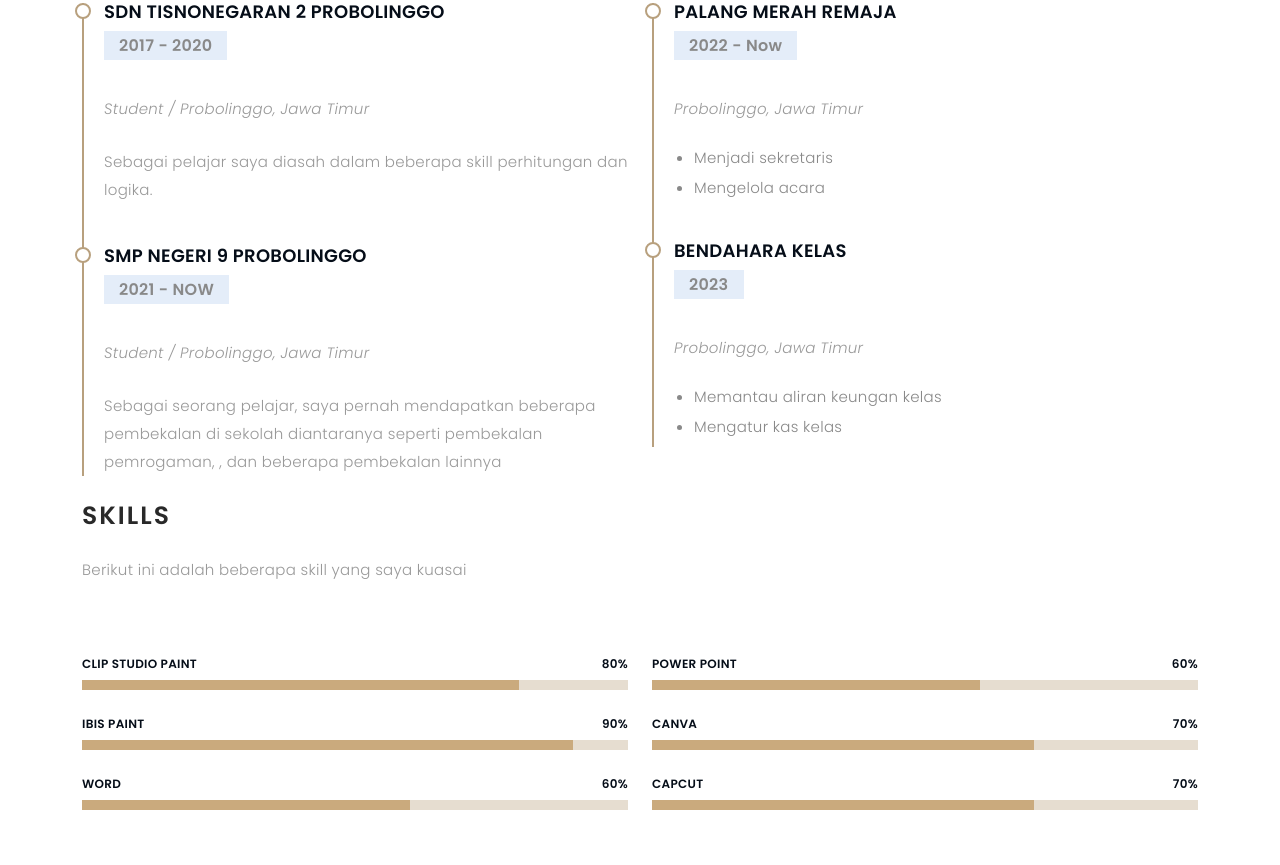
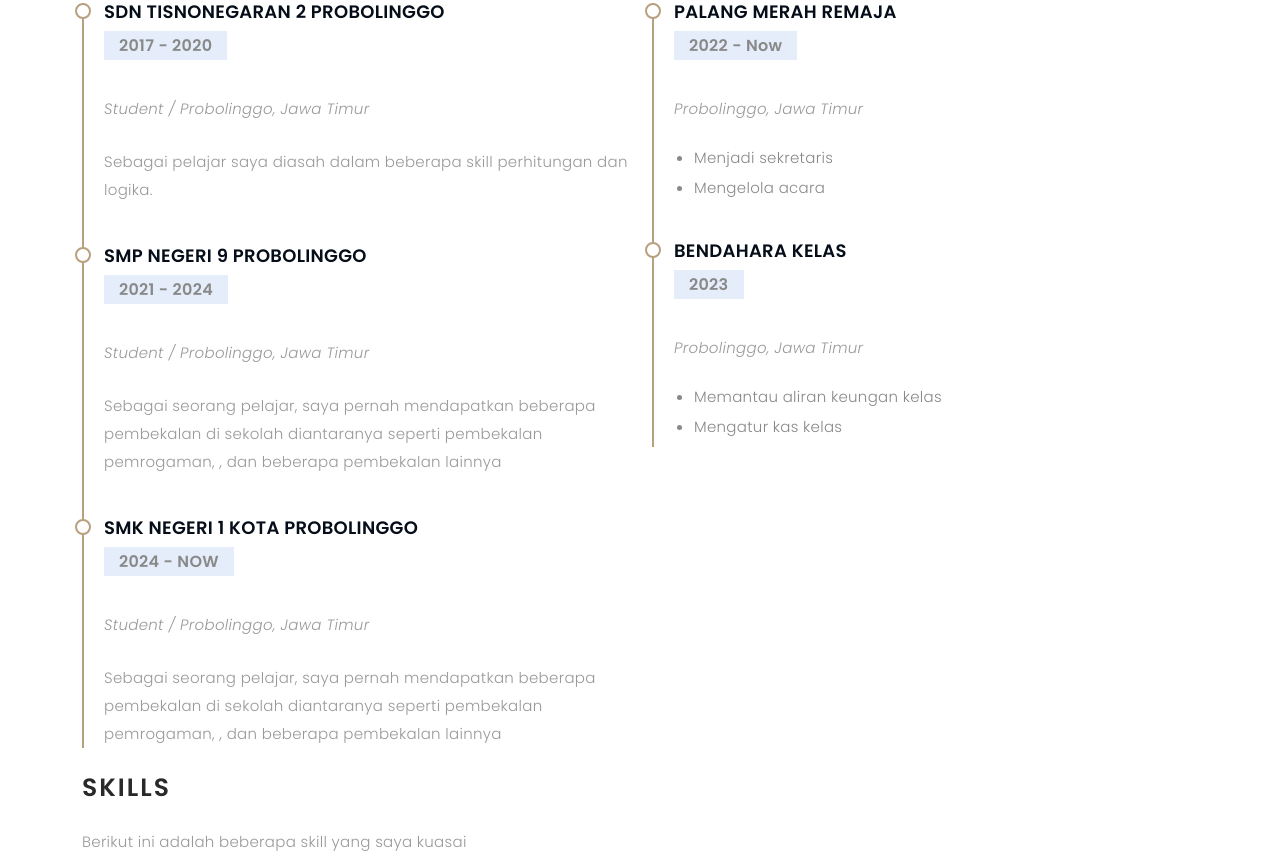
Before and after one commit to YoiceRetno/Portofolio, a plain HTML site: page index.html in a window 1280 px wide. Shown: the part 1932-2797 px from the top of the page. Drawn offline with nearby package versions, Linux system fonts and the light colour scheme; a web font is replaced by a local one.

Commit message:
Update index.html

```diff
--- a/index.html
+++ b/index.html
@@ -205,10 +205,18 @@
 
             <div class="resume-item">
               <h4>SMP NEGERI 9 PROBOLINGGO</h4>
-              <h5>2021 - NOW</h5>
+              <h5>2021 - 2024</h5>
               <p><em>Student / Probolinggo, Jawa Timur</em></p>
               <p>Sebagai seorang pelajar, saya pernah mendapatkan beberapa pembekalan di sekolah diantaranya seperti pembekalan pemrogaman, , dan beberapa pembekalan lainnya</p>
             </div>
+
+            <div class="resume-item">
+              <h4>SMK NEGERI 1 KOTA PROBOLINGGO</h4>
+              <h5>2024 - NOW</h5>
+              <p><em>Student / Probolinggo, Jawa Timur</em></p>
+              <p>Sebagai seorang pelajar, saya pernah mendapatkan beberapa pembekalan di sekolah diantaranya seperti pembekalan pemrogaman, , dan beberapa pembekalan lainnya</p>
+            </div>
+
           </div>
 
 
@@ -377,7 +385,7 @@
           <div class="col-lg-4 col-md-6 portfolio-item filter-card">
             <img src="assets/img/instagram/art/sma2.jpg" class="img-fluid" alt="">
             <div class="portfolio-info">
-              <h4>3D PRINT</h4>
+              <h4>Art Lani</h4>
               <p>Emoji dan lainnya</p>
               <a href="assets/img/portfolio/WhatsApp Image 2023-07-04 at 06.11.07.jpg" data-gallery="portfolioGallery" class="portfolio-lightbox preview-link" title="produk"><i class="bx bx-plus"></i></a>
               <!-- <a href="Fablab.html" class="details-link" title="More Details"><i class="bx bx-link"></i></a> -->
```
